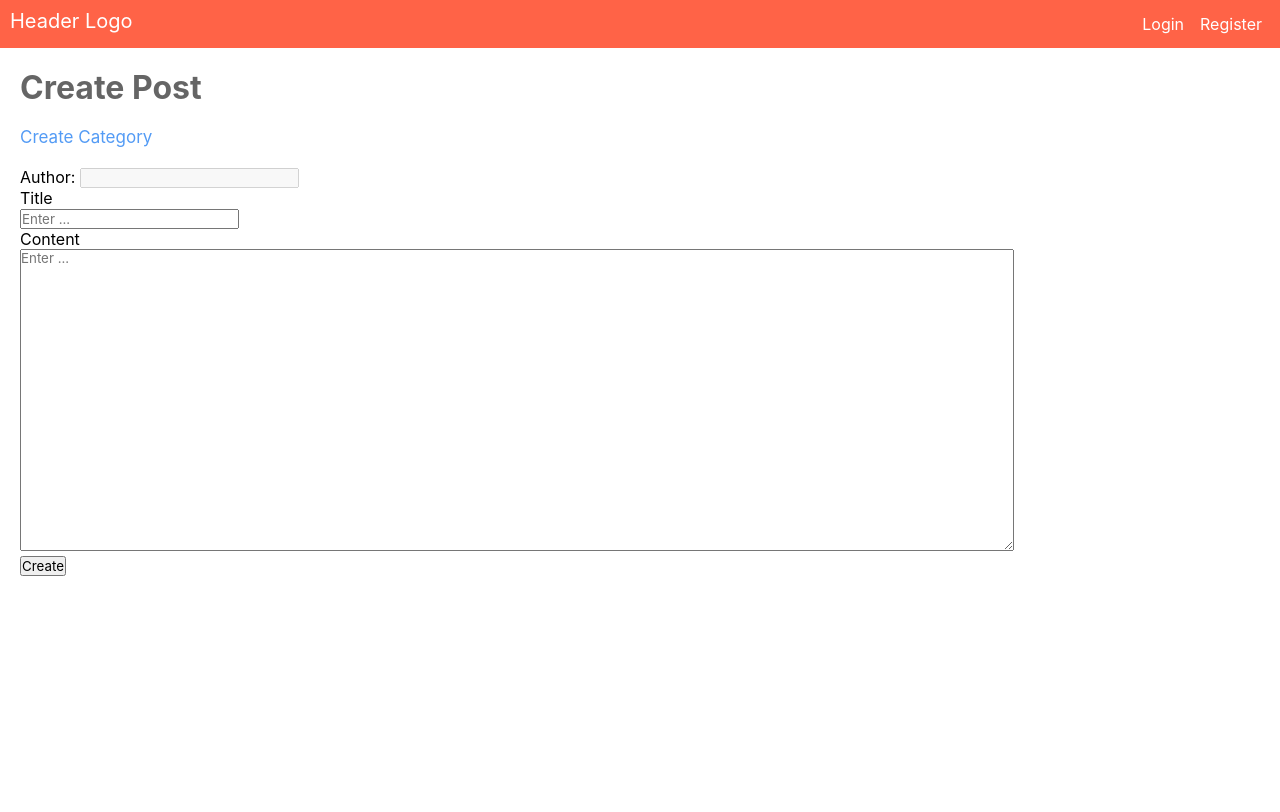
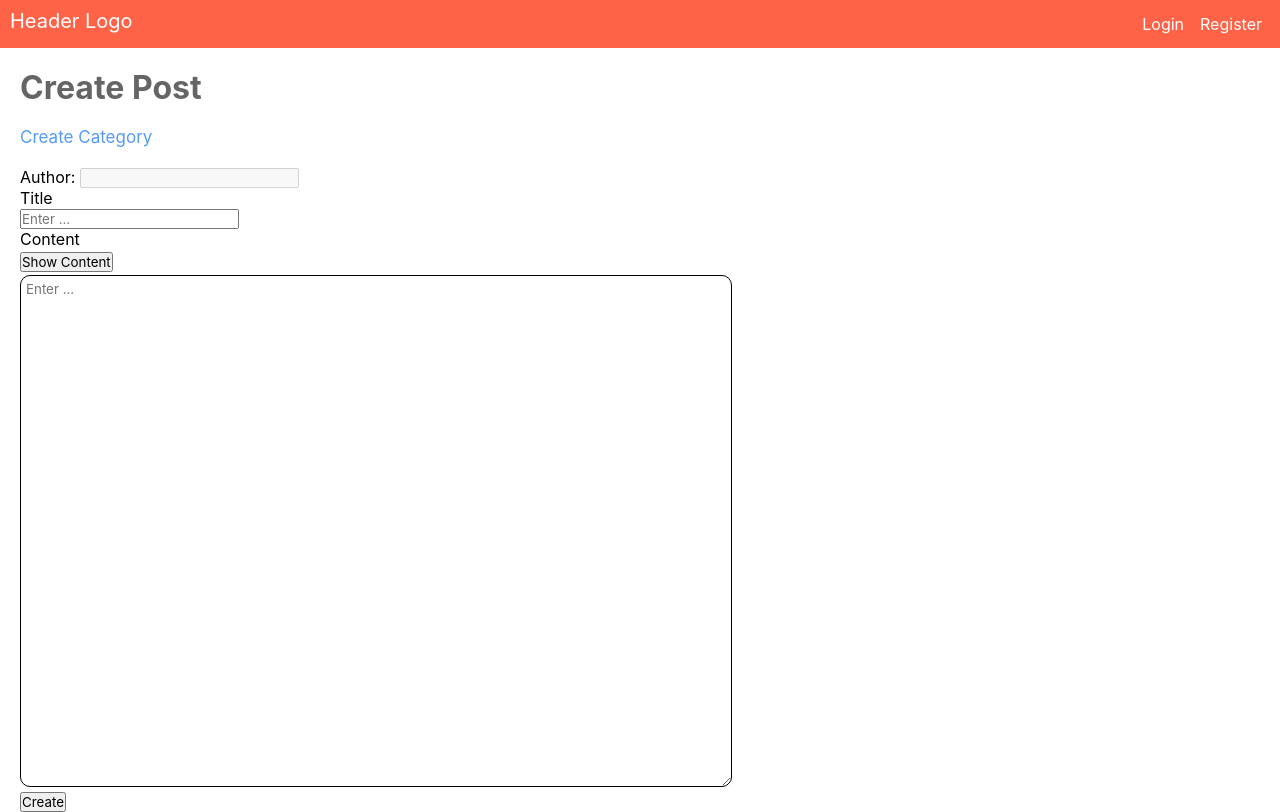
Before and after one commit to Naithar01/PostBoard-nextjs-client, a Next.js app: page /post/create in a window 1280 px wide. Built offline with nearby package versions, Linux system fonts and the light colour scheme.

Commit message:
Post 생성 시에 MarkDown 라이브러리 사용

```diff
--- a/components/Post/Create/PostCreateTemplate.tsx
+++ b/components/Post/Create/PostCreateTemplate.tsx
@@ -9,12 +9,19 @@
       | React.ChangeEvent<HTMLTextAreaElement>
   ) => void;
   PostCreateSubmitHandler: () => void;
+  ShowContentHandler: () => void;
+  createPostInputState: {
+    title: string;
+    content: string;
+  };
   author: string;
 }
 
 const PostCraeteTemplate = ({
   CreatePostInputStateChangeHandler,
   PostCreateSubmitHandler,
+  ShowContentHandler,
+  createPostInputState,
   author,
 }: IProps) => {
   return (
@@ -31,16 +38,25 @@
           id="title"
           placeholder="Enter ..."
           autoComplete="off"
+          value={createPostInputState.title}
           onChange={CreatePostInputStateChangeHandler}
         />
       </div>
       <div className={styles.post_create_inp}>
         <label htmlFor="content">Content</label>
+        <button
+          type="button"
+          className={styles.show_content_btn}
+          onClick={ShowContentHandler}
+        >
+          Show Content
+        </button>
         <textarea
           name="content"
           id="content"
           placeholder="Enter ..."
           autoComplete="off"
+          value={createPostInputState.content}
           onChange={CreatePostInputStateChangeHandler}
         />
       </div>
--- /dev/null
+++ b/components/Post/Create/PostMarkDownRender.tsx
@@ -0,0 +1,28 @@
+import React, { Fragment } from "react";
+import ReactMarkdown from "react-markdown";
+
+import styles from "../../../styles/post/createpost.module.css";
+
+interface IProps {
+  markdown: string;
+  ShowContentHandler: () => void;
+}
+
+const PostMarkDownRender = ({ markdown, ShowContentHandler }: IProps) => {
+  return (
+    <Fragment>
+      <button
+        type="button"
+        className={styles.show_content_btn}
+        onClick={ShowContentHandler}
+      >
+        Show Content
+      </button>
+      <div className={styles.show_post_content_output}>
+        <ReactMarkdown>{markdown}</ReactMarkdown>
+      </div>
+    </Fragment>
+  );
+};
+
+export default React.memo(PostMarkDownRender);
--- a/package.json
+++ b/package.json
@@ -17,6 +17,7 @@
     "react": "18.2.0",
     "react-cookie": "^4.1.1",
     "react-dom": "18.2.0",
+    "react-markdown": "^8.0.3",
     "react-redux": "^8.0.2",
     "redux": "^4.2.0",
     "redux-persist": "^5.10.0",
--- a/pages/post/create.tsx
+++ b/pages/post/create.tsx
@@ -5,6 +5,7 @@
 import { GetLoginUsernameData } from "../../actions/UserActions";
 import PageHeader from "../../components/Layouts/PageHeader/PageHeader";
 import PostCraeteTemplate from "../../components/Post/Create/PostCreateTemplate";
+import PostMarkDownRender from "../../components/Post/Create/PostMarkDownRender";
 import { CreatePost } from "../../Lib/Post";
 
 import styles from "../../styles/post/createpost.module.css";
@@ -12,6 +13,7 @@
 const PostCreatePage = () => {
   const router = useRouter();
   const [cookies, setCookie] = useCookies();
+  const [showContent, setShowContent] = useState<boolean>(false);
   const [createPostInputState, setCreatePostInputState] = useState<{
     title: string;
     content: string;
@@ -21,6 +23,10 @@
   });
 
   const [authorInfo, setAuthorInfo] = useState<string>("");
+
+  const ShowContentHandler = useCallback(() => {
+    setShowContent(!showContent);
+  }, [showContent]);
 
   const GetAuthorName = useCallback(async () => {
     const username: string = await GetLoginUsernameData();
@@ -81,11 +87,22 @@
       <p className={styles.create_category_page}>
         <Link href="/category/create">Create Category</Link>
       </p>
-      <PostCraeteTemplate
-        CreatePostInputStateChangeHandler={CreatePostInputStateChangeHandler}
-        PostCreateSubmitHandler={PostCreateSubmitHandler}
-        author={authorInfo}
-      />
+      {!showContent && (
+        <PostCraeteTemplate
+          CreatePostInputStateChangeHandler={CreatePostInputStateChangeHandler}
+          PostCreateSubmitHandler={PostCreateSubmitHandler}
+          ShowContentHandler={ShowContentHandler}
+          createPostInputState={createPostInputState}
+          author={authorInfo}
+        />
+      )}
+
+      {showContent && (
+        <PostMarkDownRender
+          markdown={createPostInputState.content}
+          ShowContentHandler={ShowContentHandler}
+        />
+      )}
     </div>
   );
 };
--- a/styles/post/createpost.module.css
+++ b/styles/post/createpost.module.css
@@ -3,8 +3,29 @@
 }
 
 .post_create_inp > textarea {
-  width: 80%;
-  min-height: 300px;
+  width: 100%;
+  max-width: 700px;
+  min-height: 500px;
+  border-radius: 10px;
+  padding: 5px;
+  border: 1px solid black;
+}
+
+.show_post_content_output {
+  width: 100%;
+  max-width: 700px;
+  min-height: 500px;
+  border: 1px solid black;
+  padding: 5px;
+  border-radius: 10px;
+}
+
+.show_post_content_output ul {
+  margin-left: 10px;
+}
+
+.show_post_content_output ol {
+  margin-left: 10px;
 }
 
 .create_category_page {
@@ -12,3 +33,8 @@
   font-size: 17px;
   margin: 0px 0px 20px 0px;
 }
+
+.show_content_btn {
+  display: block;
+  margin: 3px 0px;
+}
```
Also changed, not shown: 2 other files (tests, documents, lock files or other folders).
